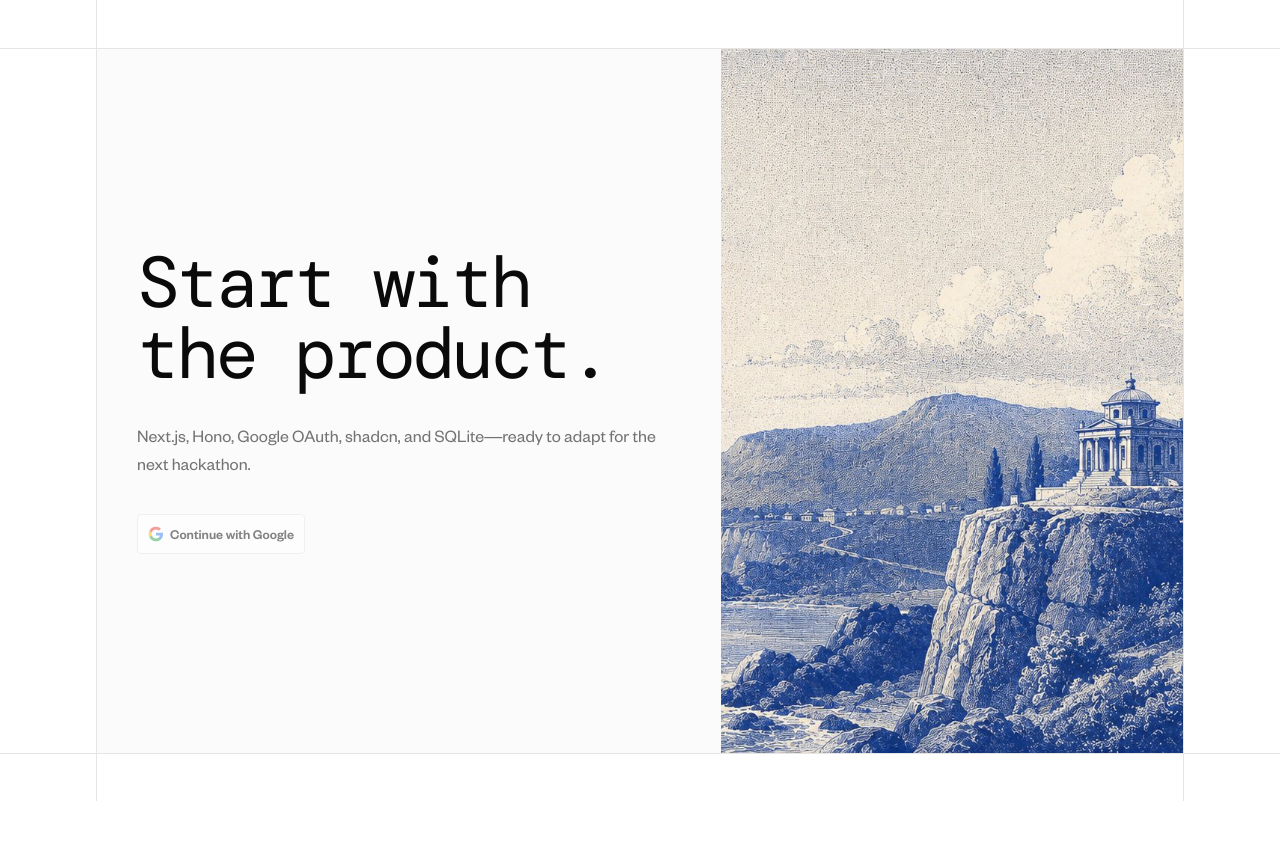
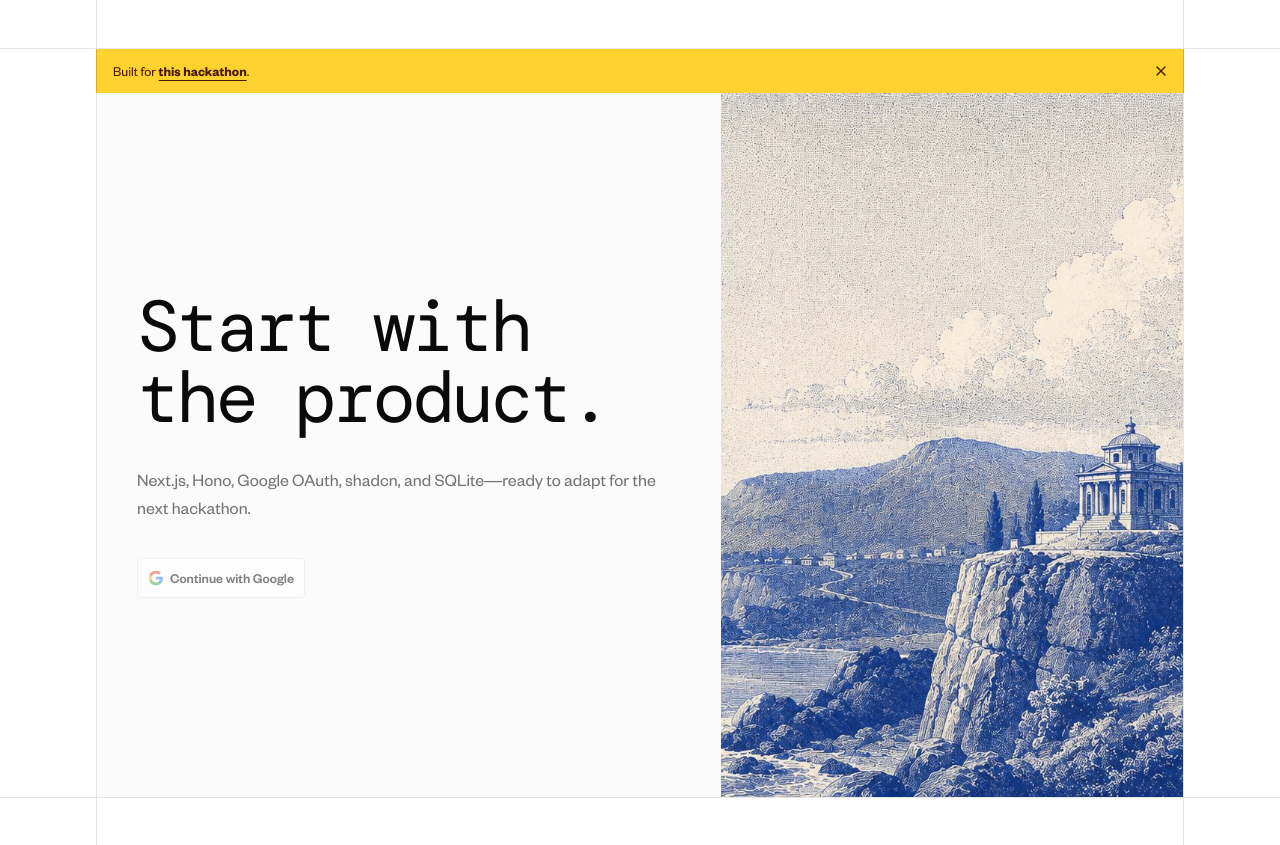
Before and after one commit to vimzh/bumps, a Next.js app in the folder apps/web/: page / in a window 1280 px wide. Before the commit the page ends 801 px from the top, so only its background shows below. Built offline with nearby package versions, Linux system fonts and the light colour scheme; no server answers; a web font is replaced by a local one.

Commit message:
Add dismissible hackathon banner

```diff
--- a/apps/web/src/app/page.tsx
+++ b/apps/web/src/app/page.tsx
@@ -1,4 +1,5 @@
 import { HomeHero } from "@/components/home/home-hero";
+import { HackathonBanner } from "@/components/layout/hackathon-banner";
 import { SiteNavbar } from "@/components/layout/site-navbar";
 import { homeContent } from "@/data/home";
 
@@ -6,6 +7,7 @@ export default function Home() {
   return (
     <div className="min-h-svh">
       <SiteNavbar />
+      <HackathonBanner {...homeContent.hackathonBanner} />
       <main className="mx-10 border-x sm:mx-16 lg:mx-24" id="main-content">
         <HomeHero {...homeContent.hero} />
       </main>
--- /dev/null
+++ b/apps/web/src/components/layout/hackathon-banner.tsx
@@ -0,0 +1,53 @@
+"use client";
+
+import { useState } from "react";
+import Link from "next/link";
+import { XIcon } from "lucide-react";
+import { Alert } from "@/components/ui/alert";
+import { Button } from "@/components/ui/button";
+
+type HackathonBannerProps = {
+  dismissLabel: string;
+  link: {
+    href: string;
+    label: string;
+  };
+  prefix: string;
+};
+
+export function HackathonBanner({
+  dismissLabel,
+  link,
+  prefix,
+}: HackathonBannerProps) {
+  const [isVisible, setIsVisible] = useState(true);
+
+  if (!isVisible) return null;
+
+  return (
+    <Alert className="mx-10 w-auto grid-cols-[minmax(0,1fr)_2.75rem] items-center gap-0 rounded-none border-y-0 border-amber-950/20 bg-amber-300 px-0 py-0 text-amber-950 sm:mx-16 lg:mx-24">
+      <p className="px-4 py-2.5 text-center text-sm sm:text-left">
+        {prefix}{" "}
+        <Link
+          className="font-semibold underline underline-offset-4 hover:text-amber-950/70 focus-visible:outline-none focus-visible:ring-2 focus-visible:ring-amber-950"
+          href={link.href}
+          rel="noreferrer"
+          target="_blank"
+        >
+          {link.label}
+        </Link>
+        .
+      </p>
+      <Button
+        aria-label={dismissLabel}
+        className="size-11 rounded-none text-amber-950 hover:bg-amber-950/10 hover:text-amber-950 focus-visible:border-amber-950/40 focus-visible:ring-amber-950/40"
+        onClick={() => setIsVisible(false)}
+        size="icon-lg"
+        type="button"
+        variant="ghost"
+      >
+        <XIcon aria-hidden="true" />
+      </Button>
+    </Alert>
+  );
+}
--- a/apps/web/src/data/home.ts
+++ b/apps/web/src/data/home.ts
@@ -1,4 +1,12 @@
 export const homeContent = {
+  hackathonBanner: {
+    dismissLabel: "Dismiss hackathon banner",
+    link: {
+      href: "https://example.com",
+      label: "this hackathon",
+    },
+    prefix: "Built for",
+  },
   hero: {
     heading: "Start with\nthe product.",
     subheading:
```
